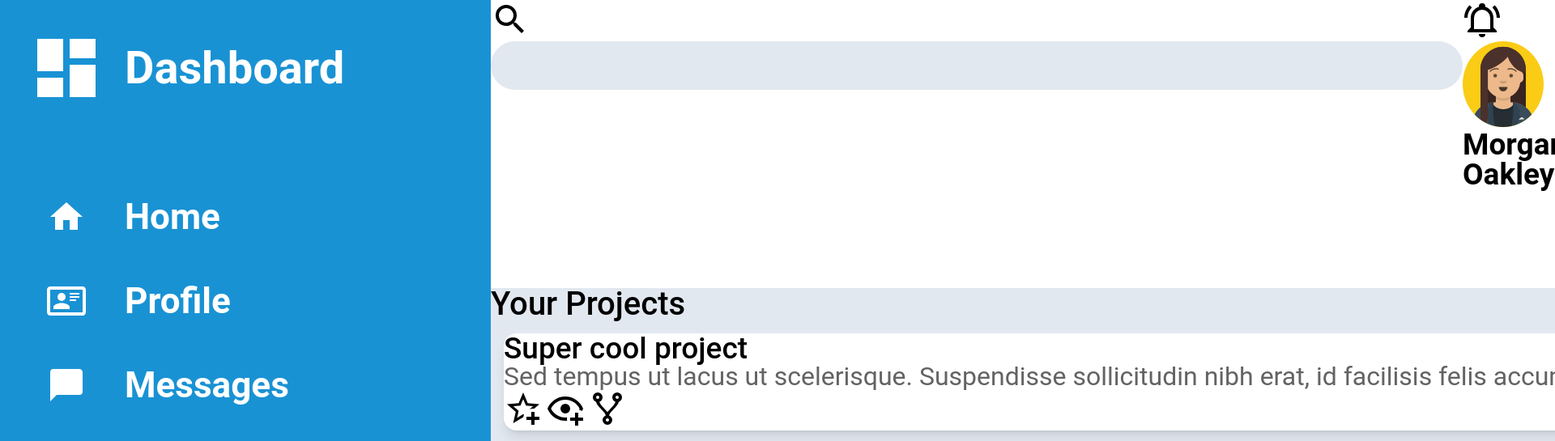
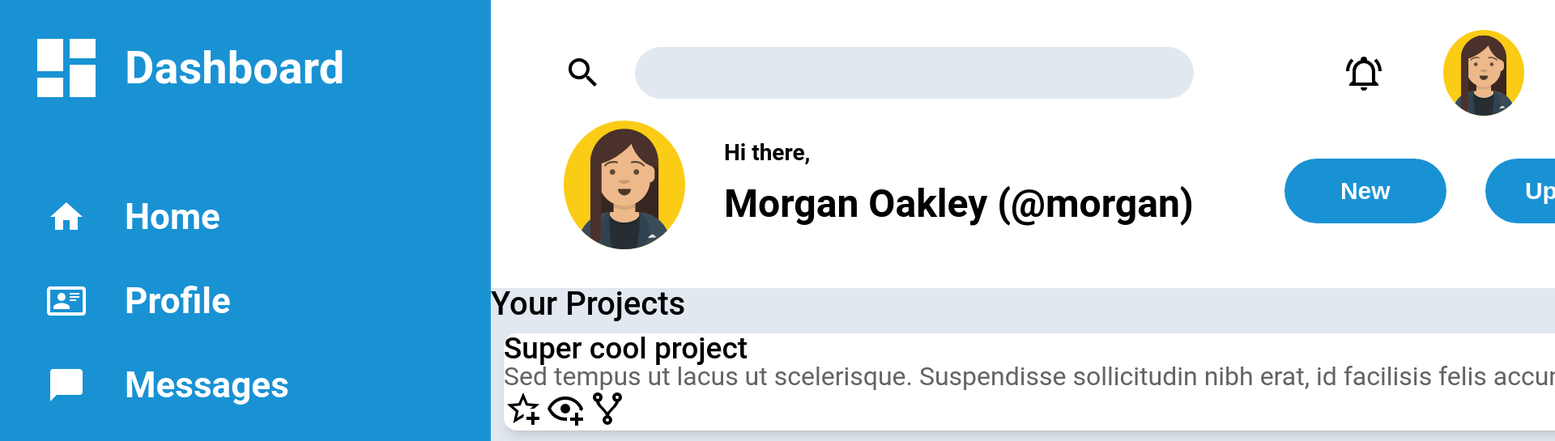
Before and after one commit to jalalk97/admin-dashboard, a plain HTML site: page index.html in a window 1280 px wide. Shown: the top 545 px of the page at 81% size, 1920 px wide, since content can reach past the window. Drawn offline with Linux system fonts and the light colour scheme.

Commit message:
Layout and style header

```diff
--- a/css/style.css
+++ b/css/style.css
@@ -181,21 +181,21 @@
   border-radius: calc(var(--height) / 2);
   border: none;
   cursor: pointer;
-  margin: 1rem 1rem 0 0;
 }
 
 .text-input {
-  --width: 75rem;
+  --width: clamp(30rem, 100%, 75rem);
   --height: 3.75rem;
+  --padding: 2rem;
 
   background-color: var(--clr-neutral-400);
   font-size: var(--fs-400);
   width: var(--width);
   height: var(--height);
-  border-radius: calc(var(--height) / 2);
+  border-radius: calc(var(--height) / 2 + var(--padding));
   border: none;
   outline: 0;
-  padding: 1rem;
+  padding: var(--padding);
 }
 
 .card {
@@ -267,7 +267,61 @@ body {
 
 .header {
   grid-area: 1 / 2 / 2 / 3;
-  display: flex;
+  display: grid;
+  grid-template: 1fr 1fr / 1fr max-content;
+  align-items: center;
+  justify-content: space-between;
+  column-gap: 7rem;
+  padding: 2rem 5.625rem;
+}
+
+.header > .search-bar {
+  grid-area: 1 / 1 / 2 / 2;
+  display: grid;
+  grid-template: 1fr / min-content 1fr;
+  align-items: center;
+  column-gap: 2.5rem;
+}
+
+.header > .user-info {
+  grid-area: 1 / 2 / 2 / 3;
+  display: grid;
+  grid-auto-flow: column;
+  align-items: center;
+  justify-content: space-evenly;
+}
+
+.header > .greeting {
+  grid-area: 2 / 1 / 3 / 2;
+  display: grid;
+  grid-template: 1fr 1fr / min-content max-content;
+  align-items: center;
+  column-gap: 3rem;
+}
+
+.header > .greeting > .avatar {
+  grid-area: 1 / 1 / 3 / 2;
+}
+
+.header > .greeting > span:first-child {
+  grid-area: 1 / 2 / 2 / 3;
+}
+
+.header > .greeting > span:last-child {
+  grid-area: 2 / 2 / 3 / 3;
+  align-self: start;
+}
+
+.header > .buttons {
+  grid-area: 2 / 2 / 3 / 3;
+  display: grid;
+  grid-auto-flow: column;
+  column-gap: 3rem;
+}
+
+.header a {
+  color: var(--clr-neutral-900);
+  text-decoration: none;
 }
 
 .main-content {
--- a/index.html
+++ b/index.html
@@ -41,10 +41,11 @@
             title="Avatar"
             class="avatar avatar-lrg bg-orange lrg"
           />
-          <div class="fs-300 fw-bold">Hi there,</div>
-          <div class="fs-900 fw-bold">
+          <span class="fs-300 fw-bold">Hi there,</span><br /><span
+            class="fs-900 fw-bold"
+          >
             Morgan Oakley (<a href="#">@morgan</a>)
-          </div>
+          </span>
         </div>
         <div class="buttons">
           <button type="button" class="button">New</button>
```
